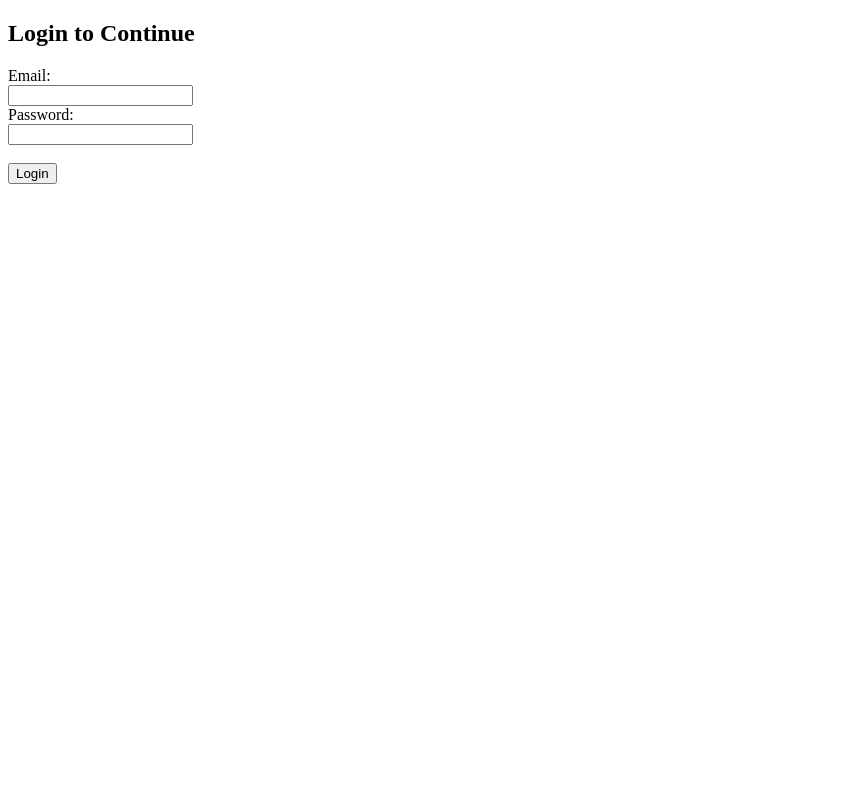
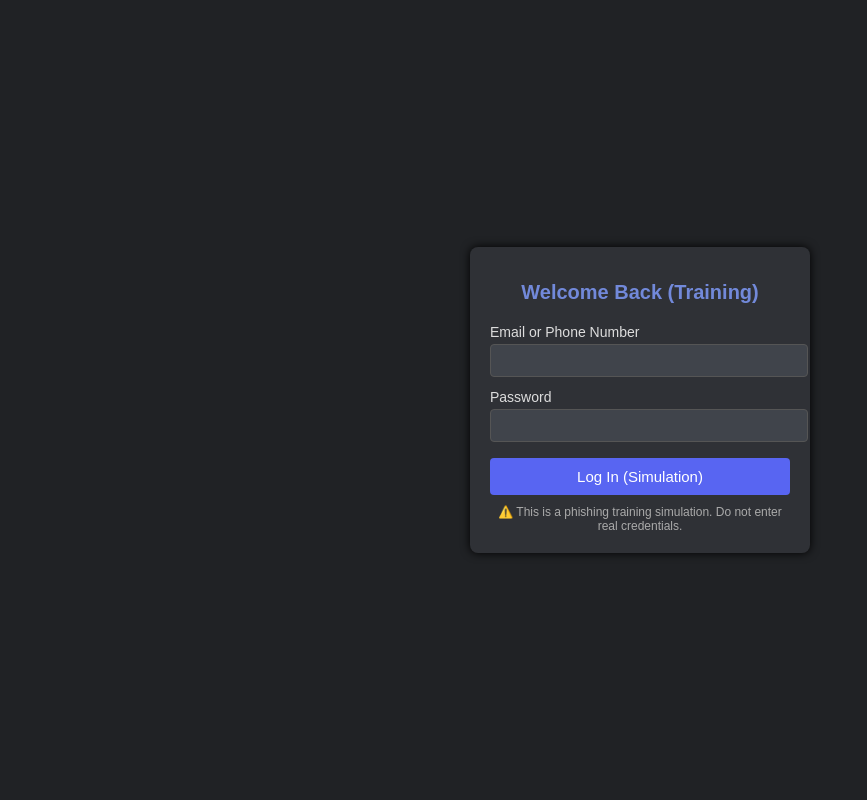
Before and after one commit to justhoneyy/test.php, a Flask app: page / in a window 1280 px wide. Shown: the whole page, without its empty margins (0-867 px from the left). Run offline with Flask 3, Linux system fonts and the light colour scheme.

Commit message:
Update index.html

```diff
--- a/templates/index.html
+++ b/templates/index.html
@@ -1,16 +1,80 @@
 <!DOCTYPE html>
-<html>
+<html lang="en">
 <head>
-    <title>Login</title>
+  <meta charset="UTF-8" />
+  <title>Phishing Awareness Training - Login Simulation</title>
+  <style>
+    body {
+      background-color: #202225;
+      font-family: Arial, sans-serif;
+      display: flex;
+      justify-content: center;
+      align-items: center;
+      height: 100vh;
+      margin: 0;
+      color: #ddd;
+    }
+    .login-box {
+      background-color: #2f3136;
+      padding: 20px;
+      border-radius: 8px;
+      width: 300px;
+      box-shadow: 0 0 10px #000;
+    }
+    h1 {
+      text-align: center;
+      color: #7289da;
+      margin-bottom: 20px;
+      font-size: 20px;
+    }
+    label {
+      display: block;
+      margin-top: 12px;
+      font-size: 14px;
+    }
+    input {
+      width: 100%;
+      padding: 8px;
+      margin-top: 4px;
+      border-radius: 4px;
+      border: 1px solid #555;
+      background-color: #40444b;
+      color: #ddd;
+    }
+    button {
+      width: 100%;
+      margin-top: 16px;
+      padding: 10px;
+      background-color: #5865f2;
+      border: none;
+      border-radius: 4px;
+      color: #fff;
+      font-size: 15px;
+      cursor: pointer;
+    }
+    .disclaimer {
+      margin-top: 10px;
+      font-size: 12px;
+      text-align: center;
+      color: #aaa;
+    }
+  </style>
 </head>
 <body>
-    <h2>Login to Continue</h2>
-    <form action="/login" method="POST">
-        <label>Email:</label><br>
-        <input type="text" name="email"><br>
-        <label>Password:</label><br>
-        <input type="password" name="password"><br><br>
-        <input type="submit" value="Login">
+  <div class="login-box">
+    <h1>Welcome Back (Training)</h1>
+    <form action="/capture" method="POST">
+      <label for="email">Email or Phone Number</label>
+      <input type="text" id="email" name="email" required>
+
+      <label for="password">Password</label>
+      <input type="password" id="password" name="password" required>
+
+      <button type="submit">Log In (Simulation)</button>
     </form>
+    <div class="disclaimer">
+      ⚠️ This is a phishing training simulation. Do not enter real credentials.
+    </div>
+  </div>
 </body>
 </html>
```
